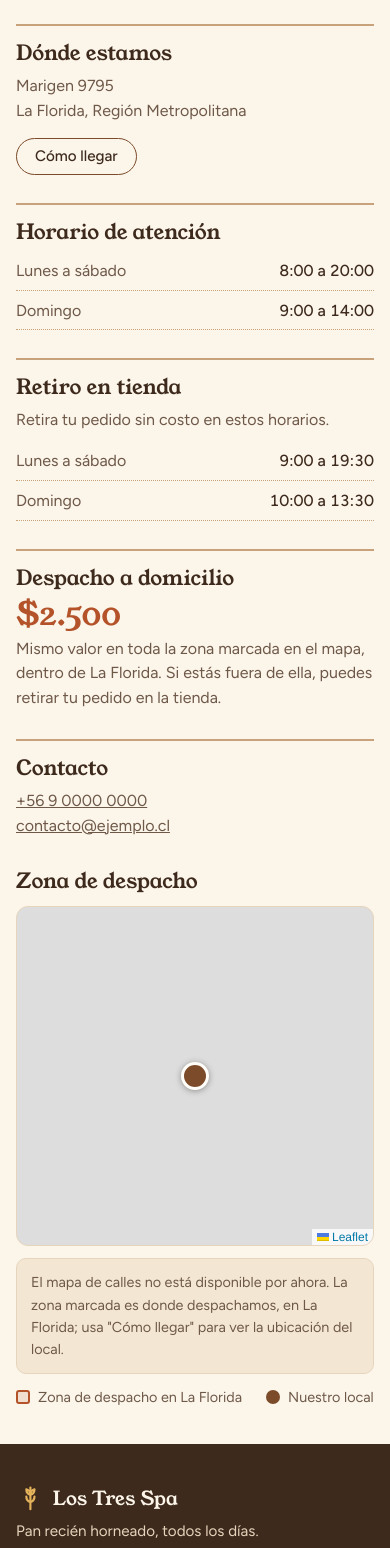
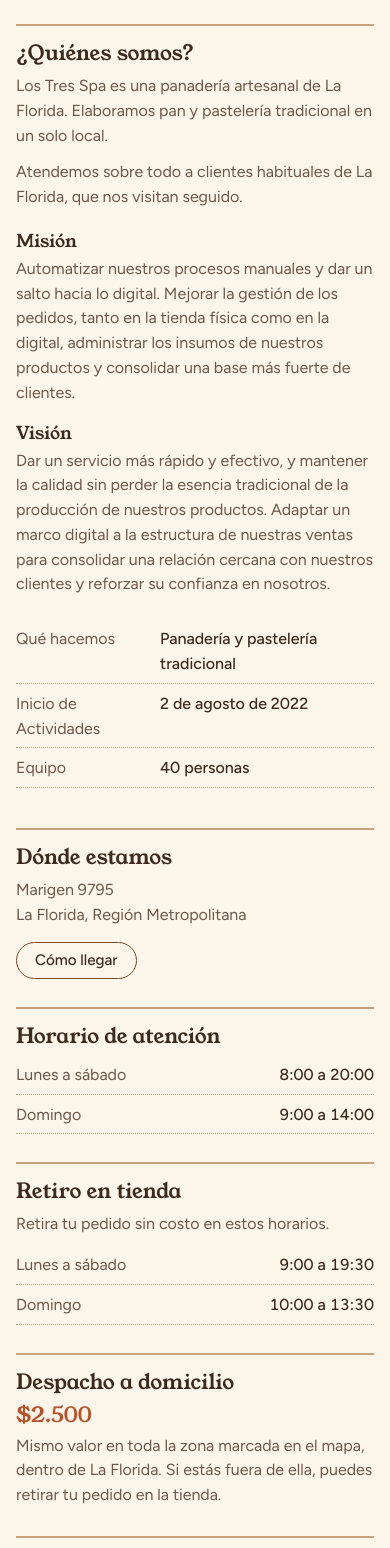
Before and after one commit to maurithey1/Proyecto_Panaderia, a Django app: page /local/ in a window 390 px wide. Shown: the part 217-1765 px from the top of the page. Run offline with Django 5.2, Linux system fonts and the light colour scheme.

Commit message:
inclusion quienes somos

```diff
--- a/Fase 2/Evidencias Proyecto/Evidencias de sistema/Aplicación/core/static/css/estilo.css
+++ b/Fase 2/Evidencias Proyecto/Evidencias de sistema/Aplicación/core/static/css/estilo.css
@@ -441,20 +441,45 @@ main { flex: 1; }
 .datos__bloque .boton { margin-top: 14px; }
 .datos__bloque .despacho__valor {
   margin-bottom: 6px;
-  font: 400 2rem/1 var(--fuente-titulos);
+  font: 400 1.3rem/1.2 var(--fuente-titulos); /* mismo tamaño que los títulos de cada bloque */
+  font-variant-numeric: lining-nums; /* cifras a la misma altura (después de `font`, que reinicia esta propiedad) */
   color: var(--terracota);
 }
 
-.horario { margin: 0; display: grid; gap: 2px; }
-.horario div {
+.horario, .ficha { margin: 0; display: grid; gap: 2px; }
+.horario div, .ficha div {
   display: flex;
   justify-content: space-between;
   gap: 16px;
   padding-block: 6px;
   border-bottom: 1px dotted var(--cafe-claro);
 }
-.horario dt { color: var(--texto-suave); }
-.horario dd { margin: 0; font-weight: 500; font-variant-numeric: tabular-nums; }
+.horario dt, .ficha dt { color: var(--texto-suave); }
+.horario dd, .ficha dd { margin: 0; font-weight: 500; font-variant-numeric: tabular-nums; }
+
+/* La ficha de "¿Quiénes somos?" va alineada a la izquierda, en dos columnas: etiqueta y valor */
+.ficha div { display: grid; grid-template-columns: 8rem minmax(0, 1fr); gap: 16px; }
+.ficha dd { text-align: left; font-variant-numeric: normal; }
+
+.nosotros {
+  display: grid;
+  grid-template-columns: minmax(0, 1.3fr) minmax(0, 1fr);
+  gap: 24px 56px;
+  align-items: start;
+  margin-bottom: 40px;
+  padding-top: 16px;
+  border-top: 2px solid var(--cafe-claro);
+  scroll-margin-top: 88px; /* para que la cabecera fija no tape el título al llegar desde el pie */
+}
+.nosotros h2 { font-size: 1.3rem; margin-bottom: 8px; }
+.nosotros__texto p { max-width: 60ch; margin: 0 0 12px; color: var(--texto-suave); }
+.nosotros__ideas { margin: 20px 0 0; display: grid; gap: 16px; }
+.nosotros__ideas dt { margin-bottom: 4px; font: 400 1.1rem/1.3 var(--fuente-titulos); }
+.nosotros__ideas dd { margin: 0; max-width: 60ch; color: var(--texto-suave); }
+
+@media (max-width: 860px) {
+  .nosotros { grid-template-columns: 1fr; }
+}
 
 .mapa {
   isolation: isolate; /* el mapa no se superpone a la cabecera fija */
--- a/Fase 2/Evidencias Proyecto/Evidencias de sistema/Aplicación/core/templates/core/base.html
+++ b/Fase 2/Evidencias Proyecto/Evidencias de sistema/Aplicación/core/templates/core/base.html
@@ -65,6 +65,7 @@
           <span>Los Tres Spa</span>
         </a>
         <p>Pan recién horneado, todos los días.</p>
+        <p><a href="{% url 'local' %}#quienes-somos">Conoce quiénes somos</a></p>
       </div>
 
       <section class="pie__seccion">
--- a/Fase 2/Evidencias Proyecto/Evidencias de sistema/Aplicación/core/templates/core/local.html
+++ b/Fase 2/Evidencias Proyecto/Evidencias de sistema/Aplicación/core/templates/core/local.html
@@ -15,6 +15,26 @@
       <h1 id="local-titulo">Visita nuestro local</h1>
       <p>Retira tu pedido en la tienda o pide despacho a domicilio dentro de {{ tienda.despacho_zona }}.</p>
     </header>
+
+    <section class="nosotros" id="quienes-somos" aria-labelledby="nosotros-titulo">
+      <div class="nosotros__texto">
+        <h2 id="nosotros-titulo">¿Quiénes somos?</h2>
+        <p>{{ tienda.nombre }} es una panadería artesanal de {{ tienda.comuna }}. Elaboramos pan y pastelería tradicional en un solo local.</p>
+        <p>Atendemos sobre todo a clientes habituales de {{ tienda.comuna }}, que nos visitan seguido.</p>
+        {% if tienda.mision or tienda.vision %}
+          <dl class="nosotros__ideas">
+            {% if tienda.mision %}<div><dt>Misión</dt><dd>{{ tienda.mision }}</dd></div>{% endif %}
+            {% if tienda.vision %}<div><dt>Visión</dt><dd>{{ tienda.vision }}</dd></div>{% endif %}
+          </dl>
+        {% endif %}
+      </div>
+
+      <dl class="ficha">
+        <div><dt>Qué hacemos</dt><dd>Panadería y pastelería tradicional</dd></div>
+        <div><dt>Inicio de Actividades</dt><dd><time datetime="{{ tienda.inicio_actividades }}">{{ tienda.inicio_actividades_texto }}</time></dd></div>
+        <div><dt>Equipo</dt><dd>{{ tienda.trabajadores }} personas</dd></div>
+      </dl>
+    </section>
 
     <div class="local">
       <div class="local__datos">
--- a/Fase 2/Evidencias Proyecto/Evidencias de sistema/Aplicación/core/templatetags/tienda.py
+++ b/Fase 2/Evidencias Proyecto/Evidencias de sistema/Aplicación/core/templatetags/tienda.py
@@ -24,6 +24,25 @@ TIENDA = {
     'mapa_url': 'https://www.google.com/maps/search/?api=1&query='
                 + quote_plus(f'{DIRECCION}, {ZONA}'),
 
+    # Datos de "¿Quiénes somos?", según el documento 1.5 (Fase 1)
+    'comuna': 'La Florida',
+    'inicio_actividades': '2022-08-02',
+    'inicio_actividades_texto': '2 de agosto de 2022',
+    'trabajadores': 40,
+    # Misión y visión entregadas por el equipo (la misión sale de los objetivos de la panadería con el proyecto).
+    # Si alguna se deja vacía, la página Local no la muestra.
+    'mision': (
+        'Automatizar nuestros procesos manuales y dar un salto hacia lo digital. '
+        'Mejorar la gestión de los pedidos, tanto en la tienda física como en la digital, '
+        'administrar los insumos de nuestros productos y consolidar una base más fuerte de clientes.'
+    ),
+    'vision': (
+        'Dar un servicio más rápido y efectivo, y mantener la calidad sin perder la esencia '
+        'tradicional de la producción de nuestros productos. Adaptar un marco digital a la estructura '
+        'de nuestras ventas para consolidar una relación cercana con nuestros clientes '
+        'y reforzar su confianza en nosotros.'
+    ),
+
     # TODO: los horarios, el valor del despacho, el teléfono y el correo son de ejemplo.
     # Reemplazar por los datos reales que entregue el cliente.
     'horario_atencion': [
```
